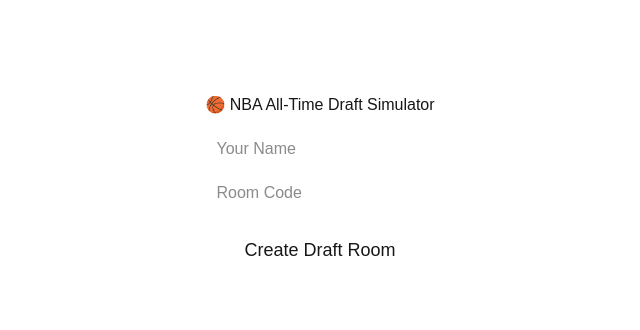
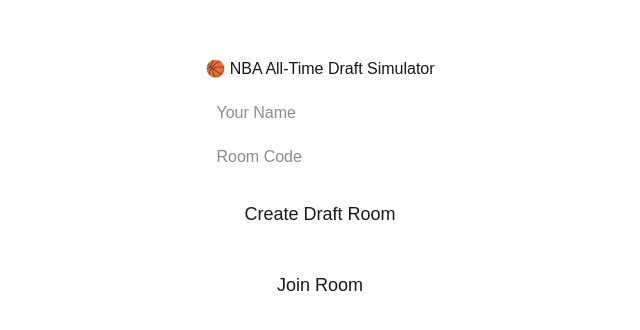
Before and after one commit to TonyandLex/nba-all-time-draft, a Next.js app: page / in a window 1280 px wide. Shown: the part 216-546 px from the top of the page, without its empty margins (320-960 px from the left). Built offline with nearby package versions, Linux system fonts and the light colour scheme.

Commit message:
Add join room functionality

```diff
--- a/app/page.tsx
+++ b/app/page.tsx
@@ -1,7 +1,15 @@
 "use client";
 
 import { useState } from "react";
-import { collection, addDoc } from "firebase/firestore";
+import {
+  collection,
+  addDoc,
+  query,
+  where,
+  getDocs,
+  updateDoc,
+  doc,
+} from "firebase/firestore";
 import { db } from "../src/lib/firebase";
 
 export default function Home() {
@@ -31,6 +39,34 @@
 });
 setRoomCode(code);
   }
+  async function joinRoom() {
+  const q = query(
+    collection(db, "draftRooms"),
+    where("roomCode", "==", joinCode.toUpperCase())
+  );
+
+  const snapshot = await getDocs(q);
+
+  if (snapshot.empty) {
+    alert("Room not found");
+    return;
+  }
+
+  const roomDoc = snapshot.docs[0];
+  const roomData = roomDoc.data();
+
+  await updateDoc(doc(db, "draftRooms", roomDoc.id), {
+    players: [
+      ...(roomData.players || []),
+      {
+        id: Date.now().toString(),
+        name: playerName,
+      },
+    ],
+  });
+
+  alert("Joined room!");
+}
   return (
     <main
       style={{
@@ -64,6 +100,15 @@
       >
         Create Draft Room
       </button>
+      <button
+  onClick={joinRoom}
+  style={{
+    padding: "12px 20px",
+    fontSize: "18px",
+  }}
+>
+  Join Room
+</button>
 
       {roomCode && (
         <h2>
```
